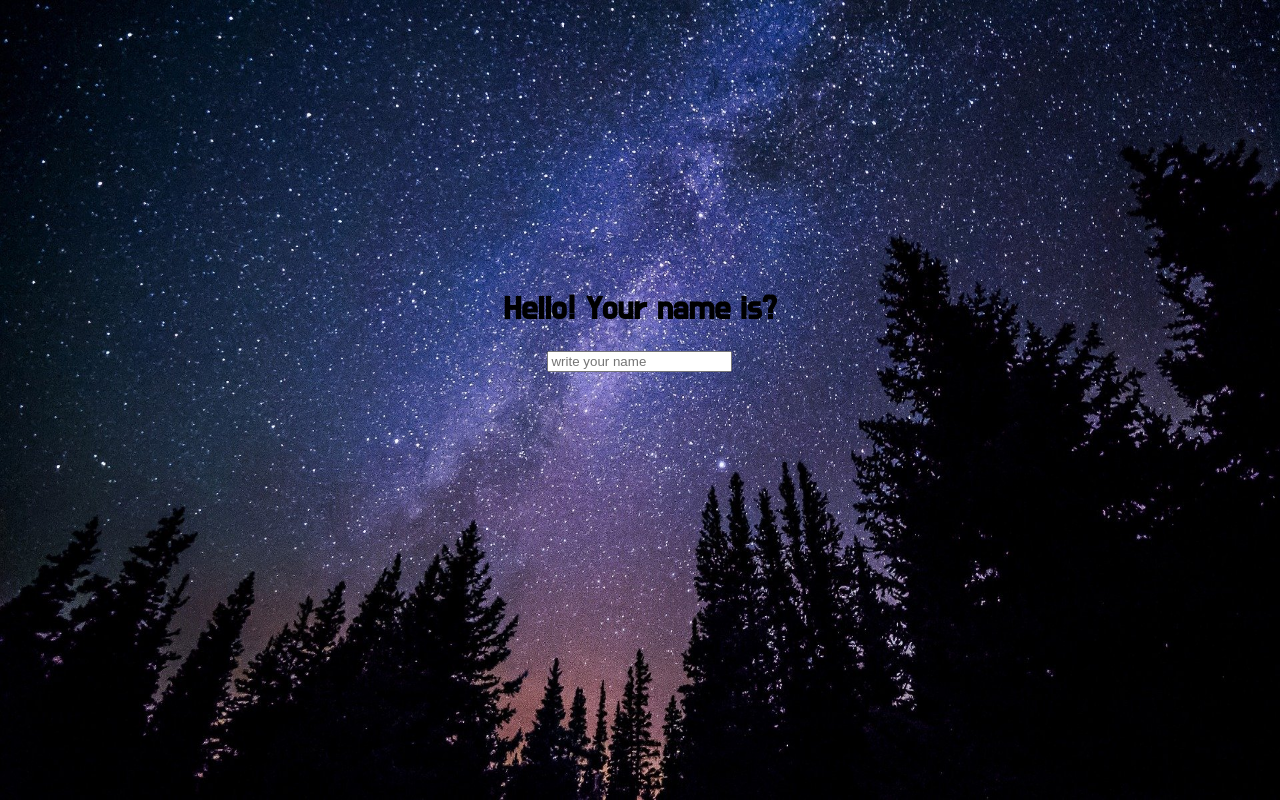
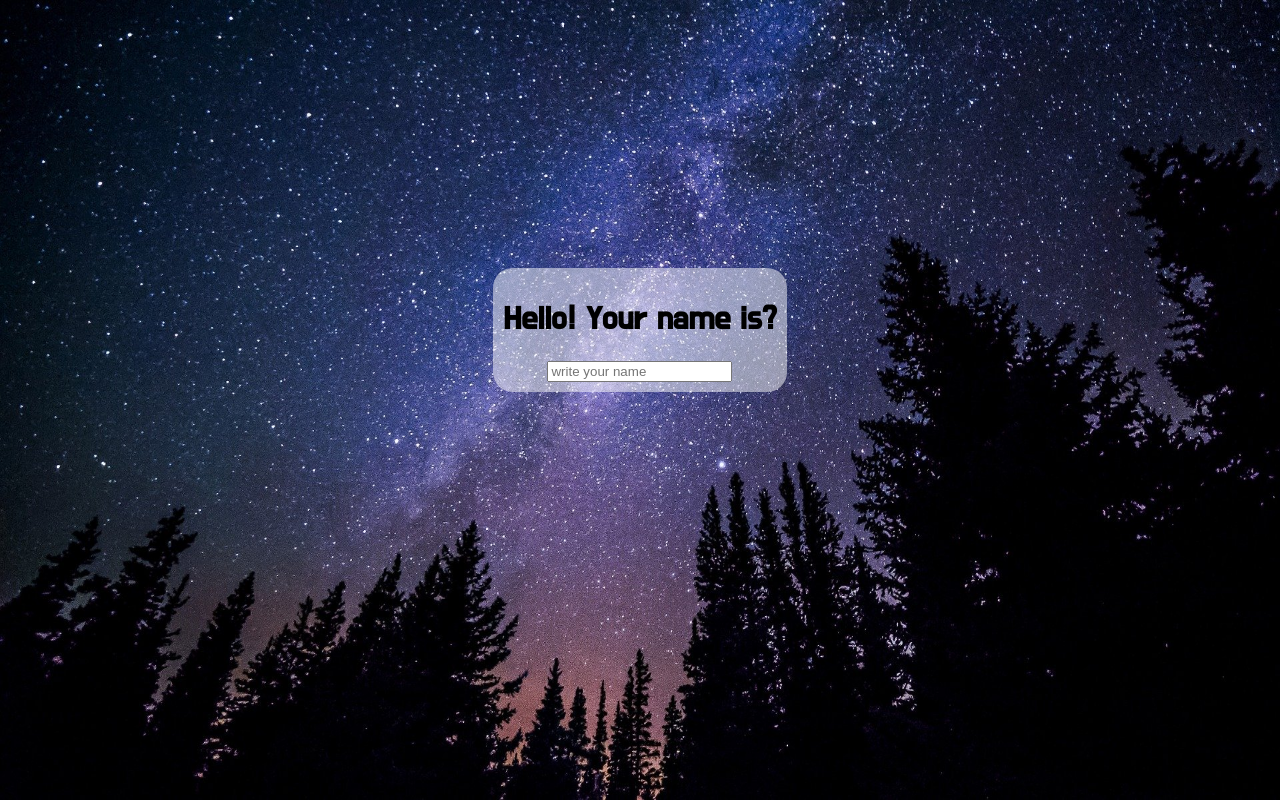
Before and after one commit to intrandom5/VanillaJSChallenge, a plain HTML site: page index.html in a window 1280 px wide. Drawn offline with Linux system fonts and the light colour scheme.

Commit message:
update initialize screen

```diff
--- a/css/style.css
+++ b/css/style.css
@@ -18,6 +18,9 @@ body{
     display: none;
     flex-direction: column;
     align-items: center;
+    background-color: rgba(255, 255, 255, 0.5);
+    padding:10px;
+    border-radius: 20px;
 }
 
 .showing{
```
